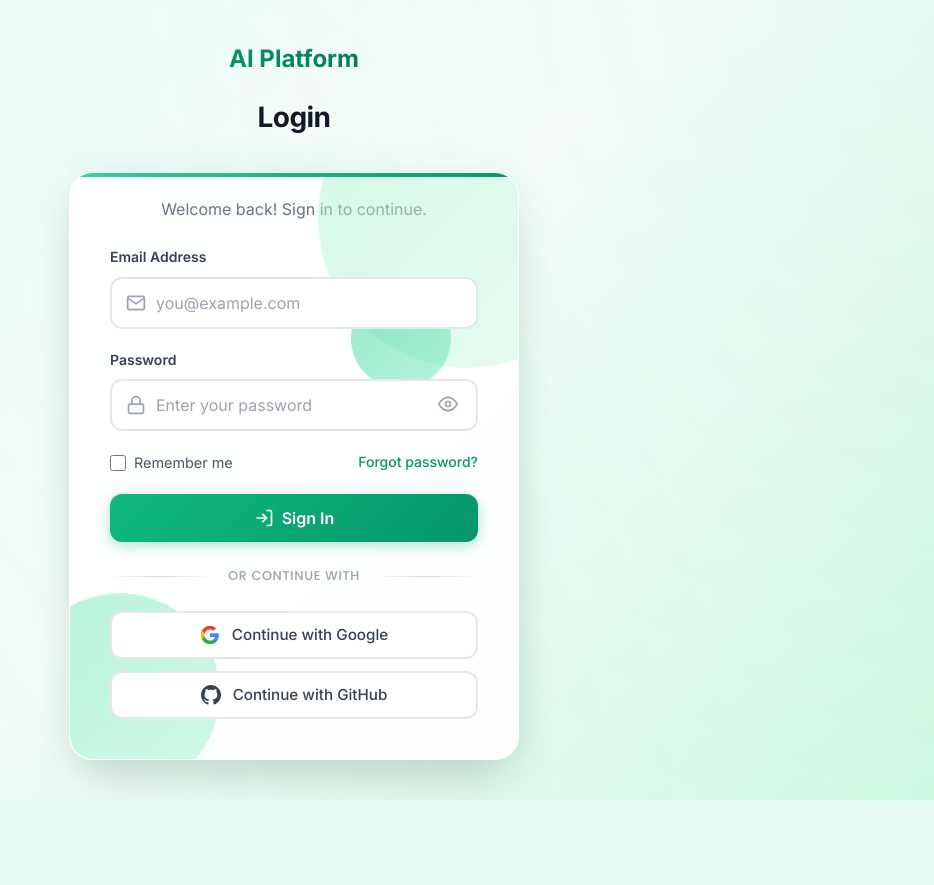
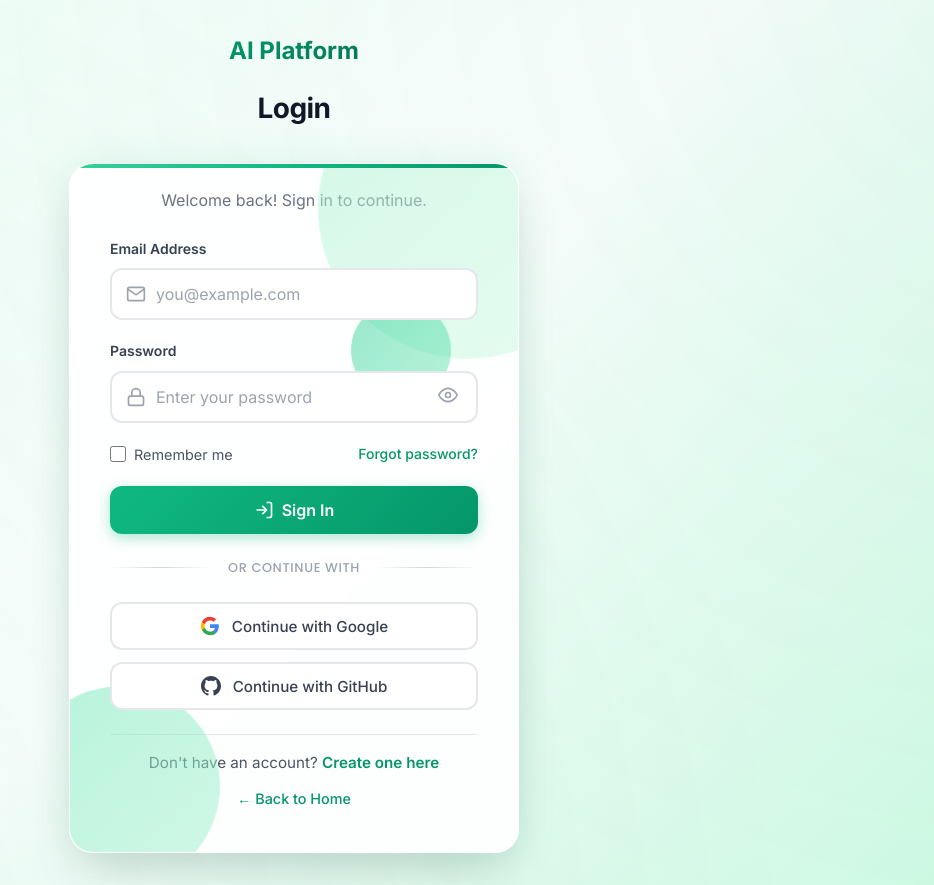
Before and after one commit to manmathk31/Avatar_Chatbot, a Flask app: page /login in a window 1280 px wide. Shown: the whole page, without its empty margins (346-1280 px from the left). Before the commit the page ends 800 px from the top, so only its background shows below. Run offline with Flask 3, Linux system fonts and the light colour scheme; some libraries are stand-ins or nearby versions.

Commit message:
Updated layouts and login page UI

```diff
--- a/templates/app_layout.html
+++ b/templates/app_layout.html
@@ -700,7 +700,7 @@
                     <div class="tooltip">AI Chat</div>
                 </li>
 
-                {% if current_user.role in ['teacher', 'professional', 'institute'] %}
+                {% if current_user.role in ['teacher', 'professional', 'institute', 'student'] %}
                 <li class="sidebar-nav-item">
                     <a href="{{ url_for('upload') }}"
                         class="sidebar-nav-link {% if request.path == url_for('upload') %}active{% endif %}">
--- a/templates/auth_layout.html
+++ b/templates/auth_layout.html
@@ -23,6 +23,17 @@
 
         <div class="auth-card">
             {% block auth_content %}{% endblock %}
+
+            <div class="auth-footer"
+                style="text-align: center; margin-top: 1.5rem; padding-top: 1rem; border-top: 1px solid #e5e7eb;">
+                {% block auth_footer %}{% endblock %}
+                <p style="margin-top: 0.75rem;">
+                    <a href="{{ url_for('welcome') }}"
+                        style="color: #6b7280; text-decoration: none; font-size: 0.9rem; font-weight: 500;">
+                        ← Back to Home
+                    </a>
+                </p>
+            </div>
         </div>
     </div>
 </div>
--- a/templates/login.html
+++ b/templates/login.html
@@ -637,5 +637,5 @@
 {% endblock %}
 
 {% block auth_footer %}
-<p>Don't have an account? <a href="{{ url_for('welcome') }}">Create one here</a></p>
+<p>Don't have an account? <a href="{{ url_for('register') }}">Create one here</a></p>
 {% endblock %}
```
